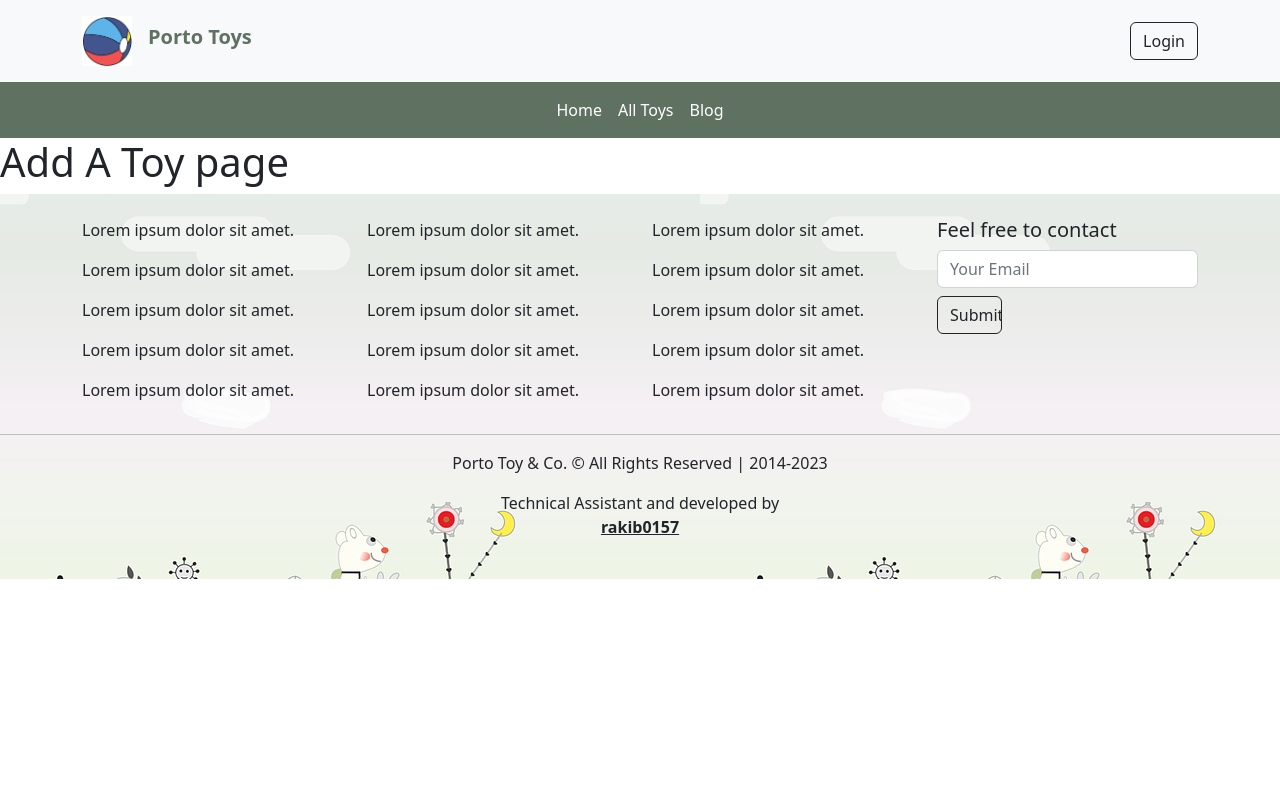
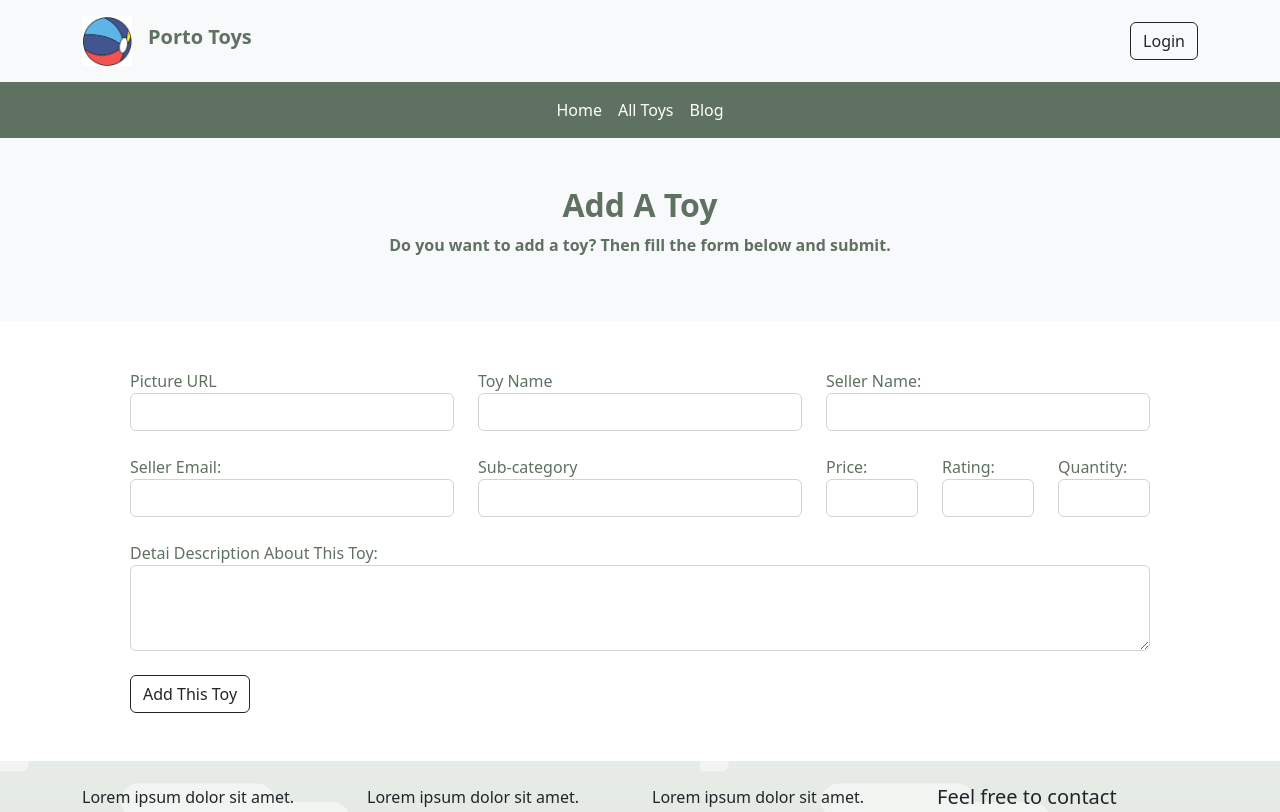
Before and after one commit to Alrakib581/porto-toys-client, a React (Vite) app: page /addtoy in a window 1280 px wide. Shown: the top 812 px of the page. Built offline with nearby package versions, Linux system fonts and the light colour scheme; no server answers.

Commit message:
add a toy page code added form for add toy added

```diff
--- a/src/pages/AddAToy/AddAToy.jsx
+++ b/src/pages/AddAToy/AddAToy.jsx
@@ -1,9 +1,93 @@
-import React from 'react';
+import React, { useContext } from 'react';
+import useDynamicTitle from '../../hooks/useDynamicTitle';
+import { AuthContext } from '../../provider/AuthProvider';
+const AddAToy = () => {
+    useDynamicTitle('Add A Toy')
+    const {user} = useContext(AuthContext)
+    // console.log(user)
+    //add toy data collectin form function
+    const handleAddToy = (event) => {
+        event.preventDefault();
+        const form = event.target;
+        const url = form.url.value;
+        const toyName = form.toyName.value;
+        const name = form.name.value;
+        const email = form.email.value;
+        const subCategory = form.subCategory.value;
+        const price = form.price.value;
+        const rating = form.rating.value;
+        const quantity = form.quantity.value;
+        const message = form.message.value;
+        const toyData = {name, email, toyName, url, subCategory, price, rating, quantity, message}
+        console.log(toyData)
 
-const AddAToy = () => {
+
+    };
+    //add toy data collectin form function
     return (
-        <div>
-            <h1>Add A Toy page</h1>
+        <div className=''>
+           <div className='bg-light text-center company-name py-5'>
+                <h2 className='fw-bold'>Add A Toy</h2>
+                <p className='fw-semibold'>Do you want to add a toy? Then fill the form below and submit.</p>
+           </div>
+            <div className='container'>
+                <form className='mx-md-5 my-5 company-name' onSubmit={handleAddToy}>
+                    <div className="row gy-4">
+                        <div className="col-md-4">
+                            <div>
+                                <label>Picture URL</label>
+                                <input required type="url" name='url' className="form-control" />
+                            </div>
+                        </div>
+                        <div className="col-md-4">
+                            <div className="form-group">
+                                <label>Toy Name</label>
+                                <input required type="text" name='toyName' className="form-control" />
+                            </div>
+                        </div>
+                        <div className="col-md-4">
+                            <div className="form-group">
+                                <label>Seller Name:</label>
+                                <input readOnly defaultValue={user?.displayName} required type="text" name='name' className="form-control" />
+                            </div>
+                        </div>
+                        <div className="col-md-4">
+                            <div className="form-group">
+                                <label>Seller Email:</label>
+                                <input readOnly type="email" name='email' className="form-control" defaultValue={user?.email} />
+                            </div>
+                        </div>
+                        <div className="col-md-4">
+                            <div className="form-group">
+                                <label>Sub-category</label>
+                                <input required type="text" name='subCategory' className="form-control" />
+                            </div>
+                        </div>
+                        <div className="col-md-4">
+                            <div className="row">
+                                <div className="col-md-4">
+                                    <label>Price:</label>
+                                    <input required type="text" name='price' className="form-control" />
+                                </div>
+                                <div className="col-md-4">
+                                     <label>Rating:</label>
+                                    <input required name='rating' type="number" min='1' max='5' className="form-control" />
+                                </div>
+                                <div className="col-md-4">
+                                    <label>Quantity:</label>
+                                    <input required name='quantity' type="number" className="form-control" />
+                                </div>
+                            </div>
+                        </div>
+                    </div>
+                    <div className="my-4">
+                        <label>Detai Description About This Toy:</label>
+                        <textarea required name='message' className="form-control" id="message" rows="3" ></textarea>
+                    </div>
+                    <button type="submit" className="btn btn-outline-dark">Add This Toy</button>
+                </form>
+            </div>
+
         </div>
     );
 };
--- a/src/pages/MyToys/MyToys.jsx
+++ b/src/pages/MyToys/MyToys.jsx
@@ -1,9 +1,12 @@
 import React from 'react';
+import useDynamicTitle from '../../hooks/useDynamicTitle';
 
 const MyToys = () => {
+    useDynamicTitle('My Toys')
     return (
         <div>
             <h1>My All Toys</h1>
+
         </div>
     );
 };
```
